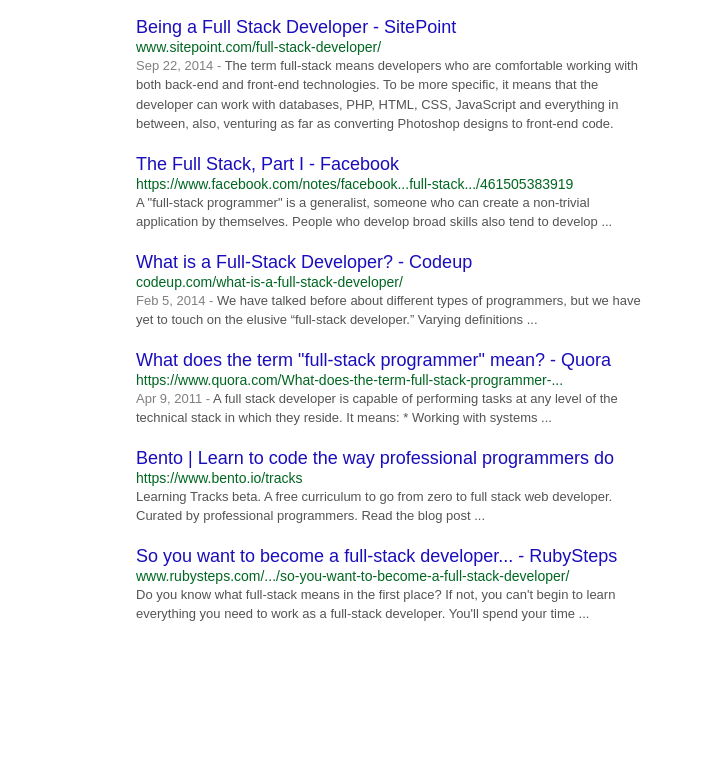
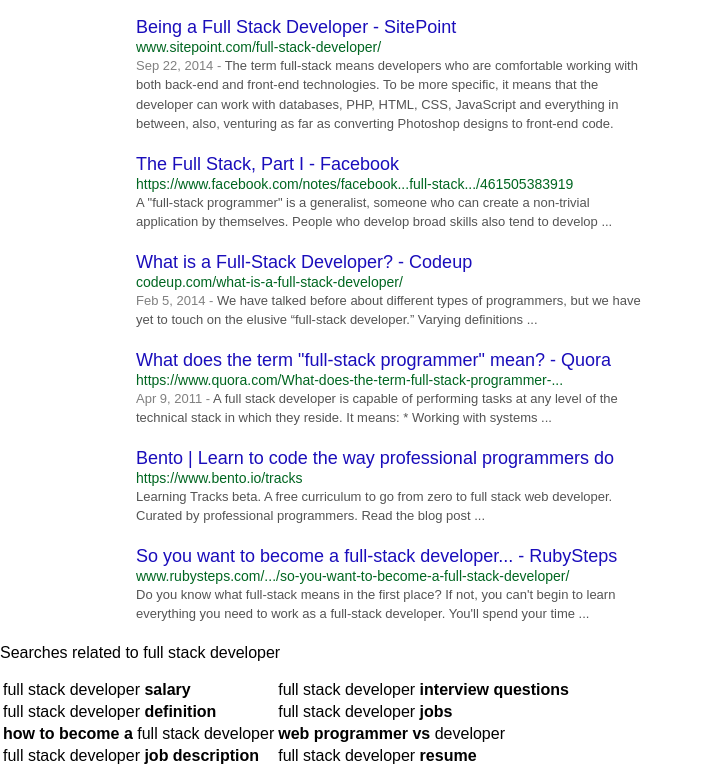
Before and after one commit to BurakAy/google-homepage, a plain HTML site: page index.html in a window 1280 px wide. Shown: the part 818-1586 px from the top of the page, without its empty margins (0-702 px from the left). Before the commit the page ends 1462 px from the top, so only its background shows below. Drawn offline with Linux system fonts and the light colour scheme.

Commit message:
added related searches

```diff
--- a/index.html
+++ b/index.html
@@ -2,7 +2,7 @@
 <html lang="en">
 <head>
 	<meta charset="utf-8">
-	<title>front end developer - Google Search</title>
+	<title>full stack developer - Google Search</title>
 	<link rel="stylesheet" type="text/css" href="Styles/style.css">
 </head>
 
@@ -84,5 +84,27 @@
 		<br><span class="url">www.rubysteps.com/.../so-you-want-to-become-a-full-stack-developer/</span><br>
 		<p class="description">Do you know what full-stack means in the first place? If not, you can't begin to learn everything you need to work as a full-stack developer. You'll spend your time ...</p>
 	</section>
+
+	<section class="relatedsearches">
+		<p class="relatedheading">Searches related to full stack developer</p>
+		<table>
+			<tr>
+				<td>full stack developer <strong>salary</strong></td>
+				<td>full stack developer <strong>interview questions</strong></td>
+			</tr>
+			<tr>
+				<td>full stack developer <strong>definition</strong></td>
+				<td>full stack developer <strong>jobs</strong></td>
+			</tr>
+			<tr>
+				<td><strong>how to become a</strong> full stack developer</td>
+				<td><strong>web programmer vs</strong> developer</td>
+			</tr>
+			<tr>
+				<td>full stack developer <strong>job description</strong></td>
+				<td>full stack developer <strong>resume</strong></td>
+			</tr>
+		</table>
+	</section>
 </body>
 </html>
```
